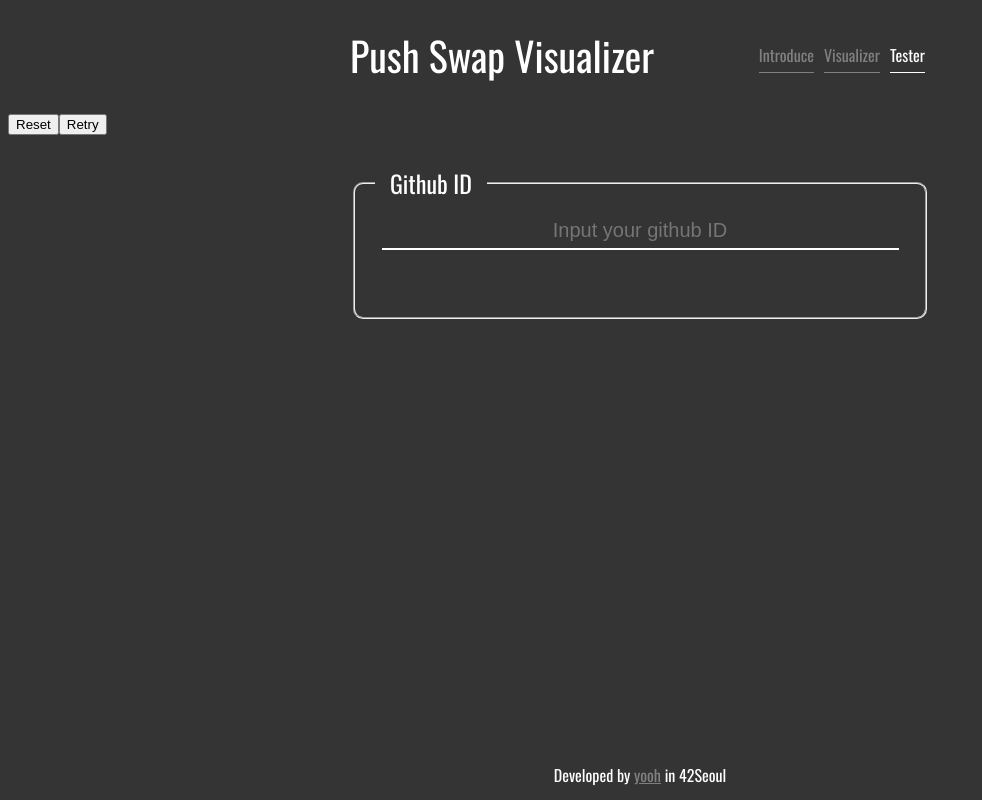
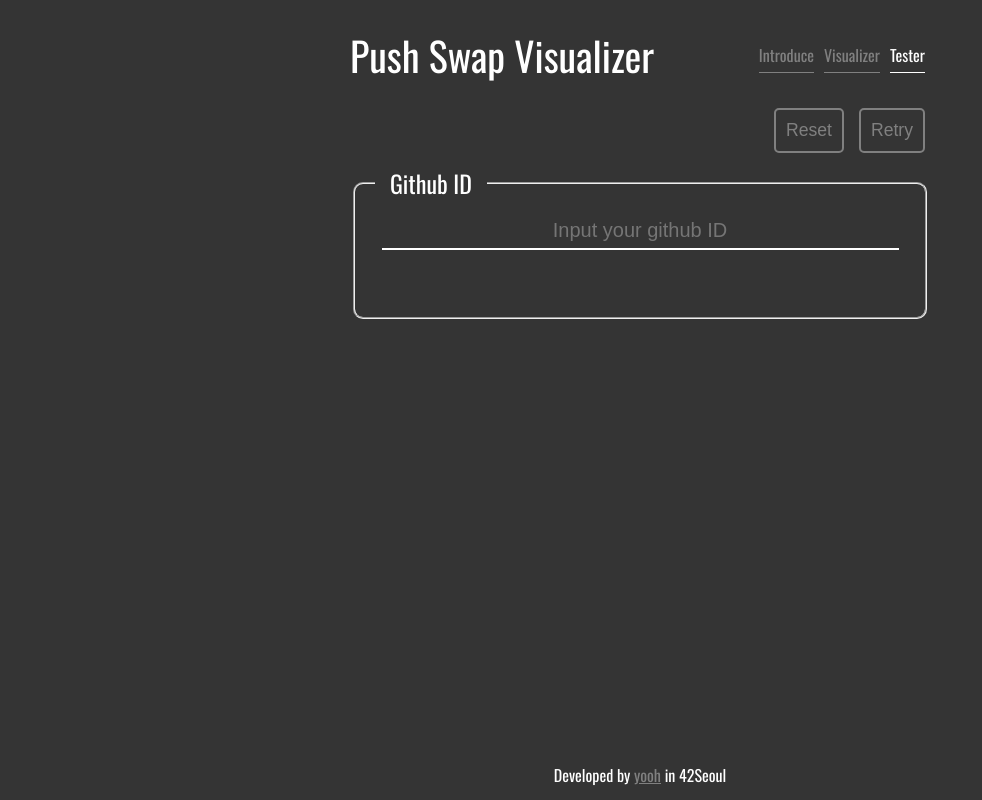
Before and after one commit to oyhoyhk/push_swap_tester, a React (Vite) app in the folder push_swap_visualizer_react/: page /tester in a window 1280 px wide. Shown: the whole page, without its empty margins (0-982 px from the left). Built offline with nearby package versions, Linux system fonts and the light colour scheme.

Commit message:
css buttons

```diff
--- a/push_swap_visualizer_react/src/TestPage/TestPage.tsx
+++ b/push_swap_visualizer_react/src/TestPage/TestPage.tsx
@@ -178,13 +178,30 @@ const TestPage = () => {
 	);
 };
 
-const Button= styled.button``
+const Button = styled.button`
+	margin-left: 15px;
+	outline: none;
+	padding: 10px 10px;
+	border-radius: 5px;
+	border: 2px solid gray;
+	background: none;
+	color: gray;
+	cursor: pointer;
+	transition: 0.5s;
+	font-size: 1.1rem;
+	&.active {
+		border: 2px solid white;
+		color: white;
+	}
+`;
 
 const ButtonContainer = styled.div`
-	width:100%;
-	height:40px;
-`
-
+	width: 570px;
+	height: 40px;
+	display: flex;
+	align-items: center;
+	justify-content: flex-end;
+`;
 
 const Container = styled.div`
 	display: flex;
```
